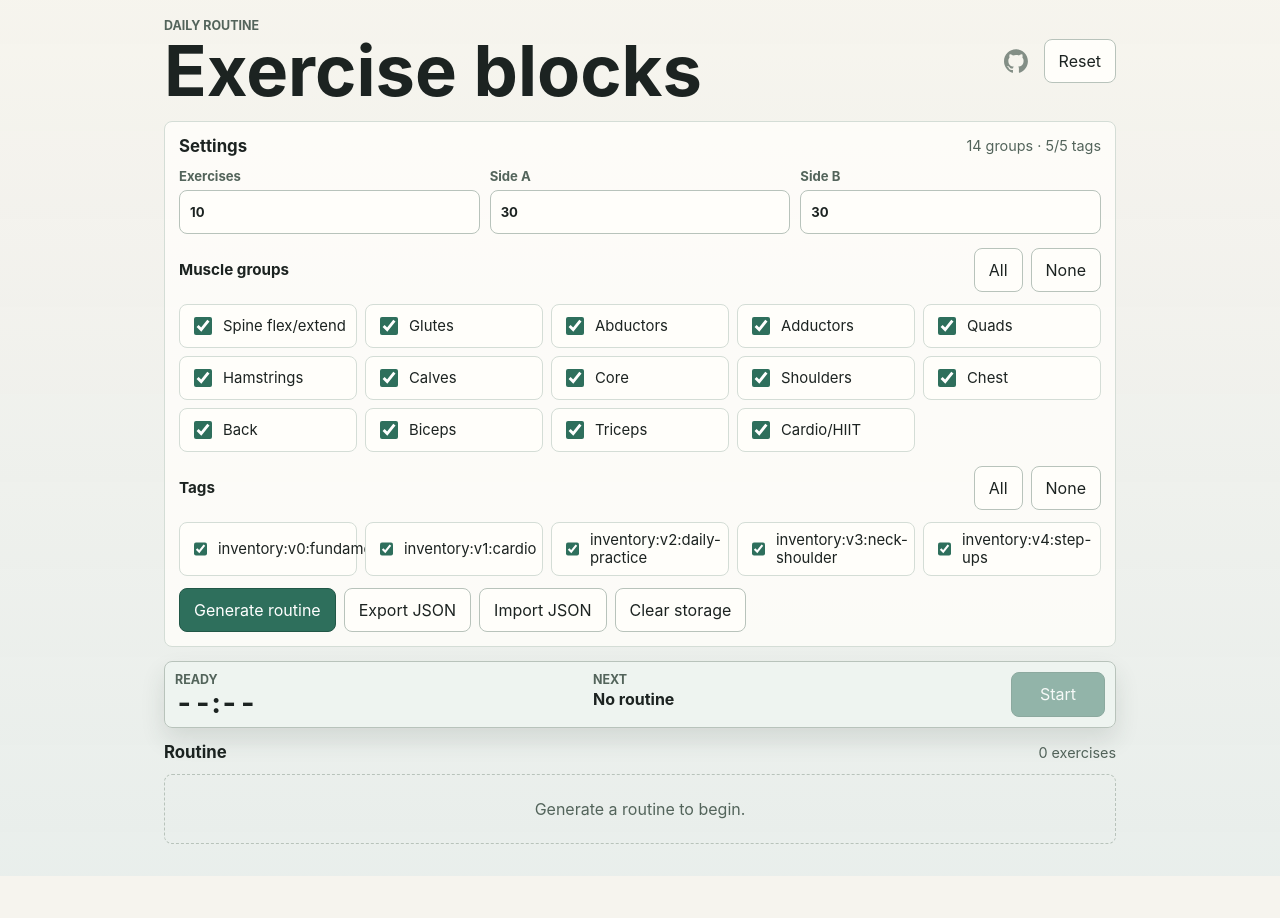
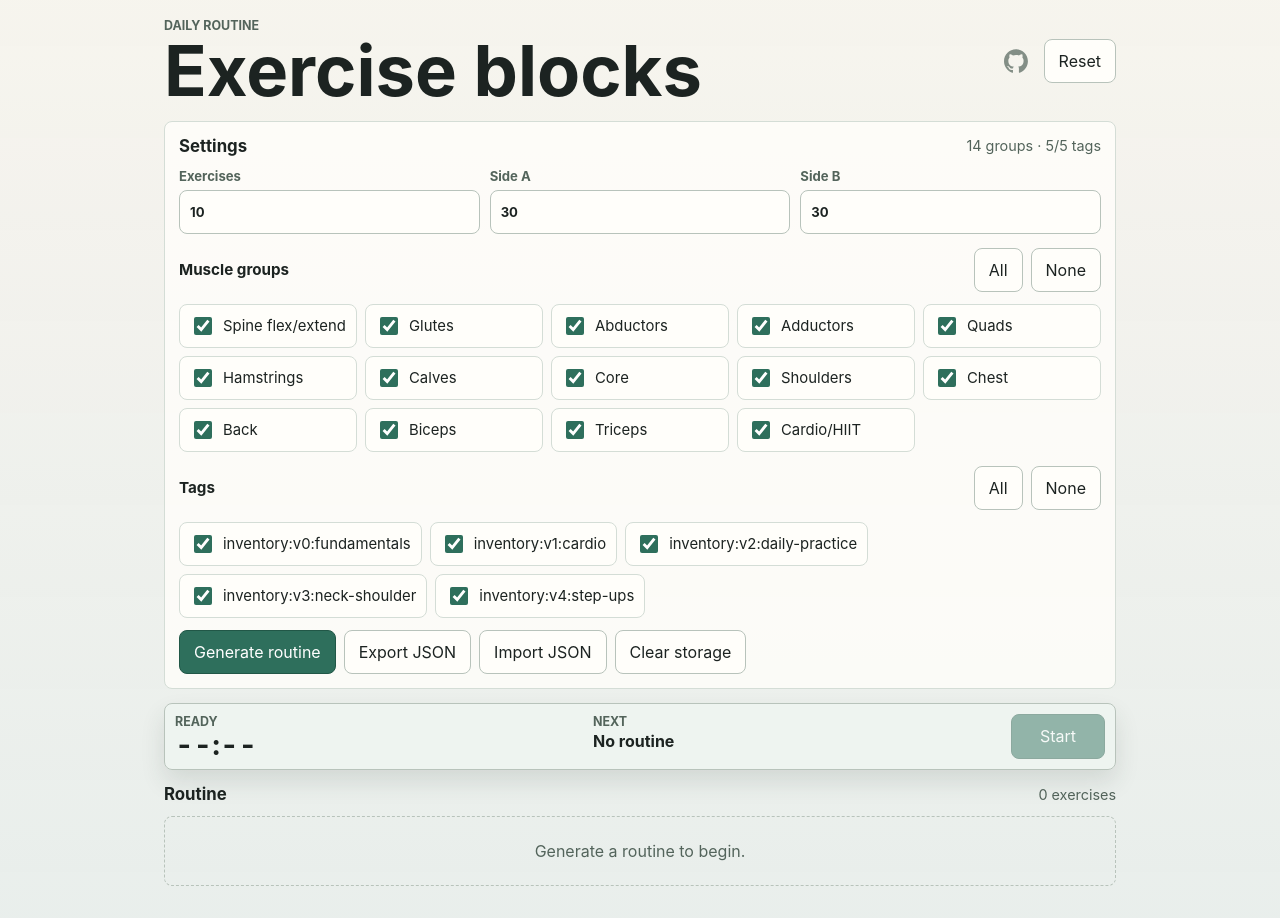
Before and after one commit to duke8585/exercise-blocks, a React (Vite) app: page / in a window 1280 px wide. Before the commit the page ends 876 px from the top, so only its background shows below. Built offline with nearby package versions, Linux system fonts and the light colour scheme.

Commit message:
Switch tag filter to flex-wrap layout
Long inventory tag names don't have CSS word-break points so they
overflowed the fixed grid cells. Flex-wrap lets each pill size to its
content and wrap naturally.

```diff
--- a/src/App.tsx
+++ b/src/App.tsx
@@ -577,7 +577,7 @@ export default function App() {
               </div>
             </div>
 
-            <div className="group-grid" aria-label="Tags">
+            <div className="tag-grid" aria-label="Tags">
               {allTags.map((tag) => (
                 <label className="group-toggle" key={tag}>
                   <input
--- a/src/styles.css
+++ b/src/styles.css
@@ -166,6 +166,13 @@ h2 {
 .group-grid {
   display: grid;
   grid-template-columns: repeat(auto-fit, minmax(148px, 1fr));
+  gap: 8px;
+  margin-top: 12px;
+}
+
+.tag-grid {
+  display: flex;
+  flex-wrap: wrap;
   gap: 8px;
   margin-top: 12px;
 }
```
